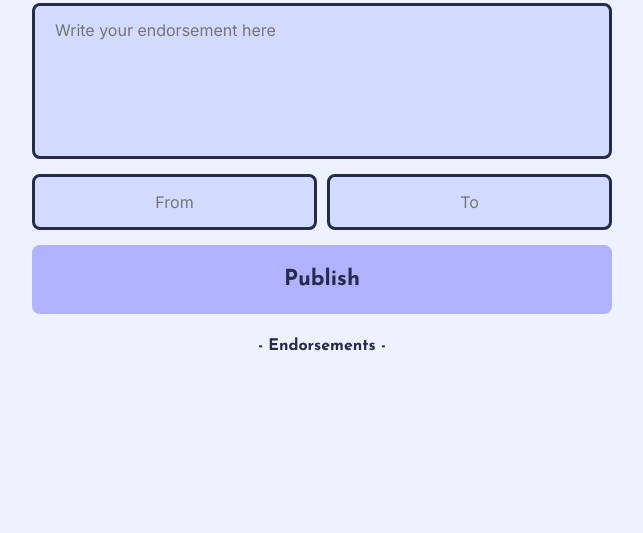
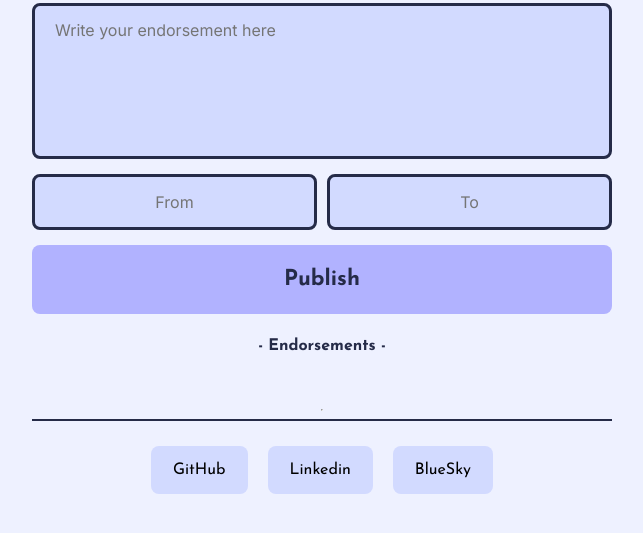
Before and after one commit to ashishlotake/ScrimbaFrontEndCareerPath, a website built with Vite: page WeAreChampion/index.html in a window 1280 px wide. Shown: the part 247-780 px from the top of the page, without its empty margins (318-961 px from the left). Built offline with nearby package versions, Linux system fonts and the light colour scheme; no server answers.

Commit message:
added footer and preview

```diff
--- a/WeAreChampion/index.css
+++ b/WeAreChampion/index.css
@@ -179,7 +179,7 @@ ul li div {
 button {
     background-color: var(--like-button-color);
     border-radius: 8px;
-    padding: 0px 20px;
+    padding: 15px 22px;
     border: 0;
     transition: all .2s cubic-bezier(.455,.03,.515,.955);
 }
@@ -204,3 +204,17 @@ p {
 h2,h3 {
     font-size: 16px;
 }
+
+footer {
+    display: flex;
+    justify-content: center;
+    gap: 20px;
+    flex-wrap: wrap;
+    border-top: 2px solid var(--publish-hover-color);
+    padding-top: 25px;
+}
+
+
+footer button {
+    flex-grow: 1;
+}
--- a/WeAreChampion/index.html
+++ b/WeAreChampion/index.html
@@ -44,8 +44,15 @@
 
 
             </ul>
+            <hr>
+            <footer>
 
+                <a href="https://github.com/ashishlotake" target="_blank"><button>GitHub</button></a>
+                <a href="https://twitter.com/Ashish02lotake" target="_blank"><button>Linkedin</button></a>
+                <a href="https://bsky.app/profile/ashishlotake.com" target="_blank"><button>BlueSky</button></a>
+            </footer>
         </div>
+
         <script src="index.js" type="module"></script>
     </body>
 </html>
```
Also changed, not shown: WeAreChampion/README.md, WeAreChampion/assets/preview.png (added).
